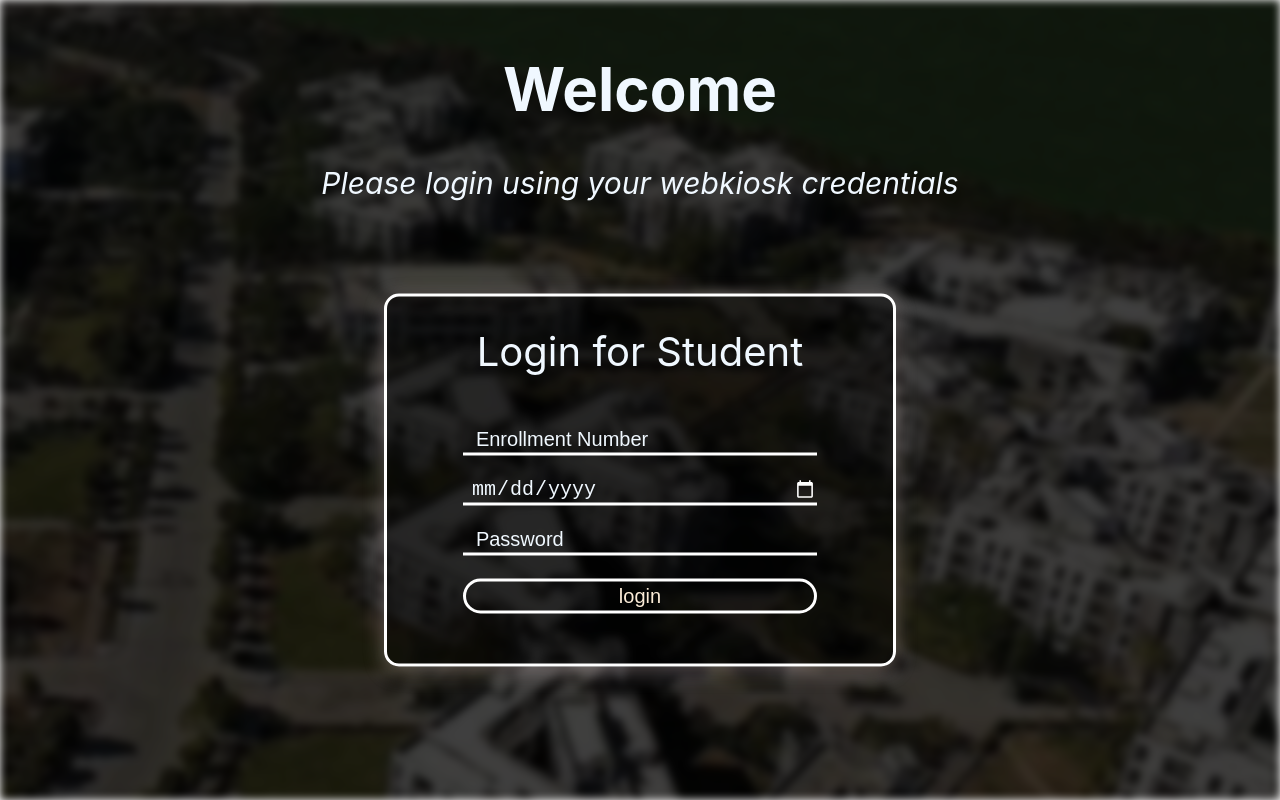
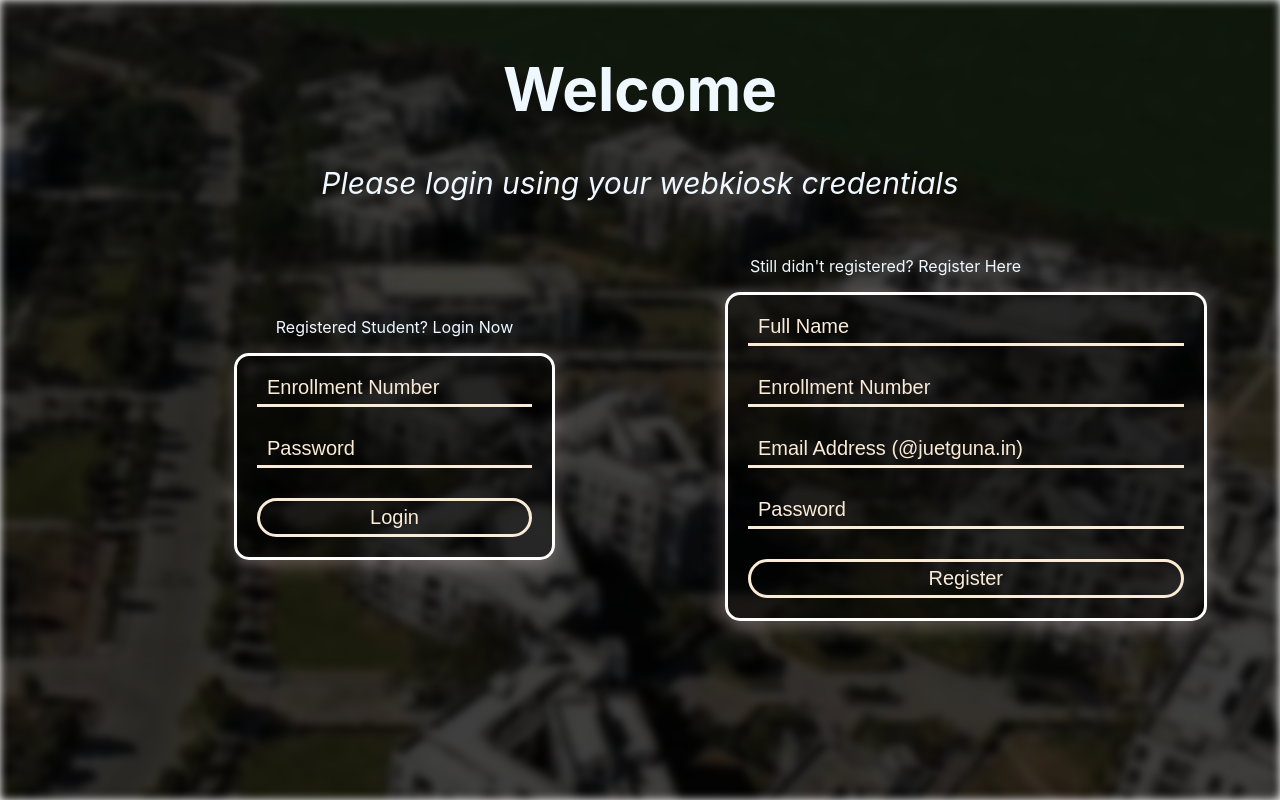
Before and after one commit to github-arjav/College-Outpass-System, a React (Create React App) app in the folder client/: page /Student in a window 1280 px wide. Built offline with nearby package versions, Linux system fonts and the light colour scheme.

Commit message:
created and updated all types of outpasses and modified Student authentication page

```diff
--- a/client/src/AllRoutes.jsx
+++ b/client/src/AllRoutes.jsx
@@ -17,6 +17,8 @@ import WardenPendingOutpasses from "./Pages/PendingOutpasses/WardenPendingOutpas
 import ApprovedOutpassDetails from "./Pages/OutpassDetails/ApprovedOutpassDetails";
 import RejectedOutpassDetails from "./Pages/OutpassDetails/RejectedOutpassDetails";
 import PendingOutpassDetails from "./Pages/OutpassDetails/PendingOutpassDetails";
+import WardenPendingOutpassDetails from "./Pages/OutpassDetails/WardenPendingOutpassDetails";
+import WardenPrevOutpasses from "./Pages/PreviousOutpasses/WardenPrevOutpasses";
 
 const AllRoutes = () => {
     return(
@@ -37,6 +39,8 @@ const AllRoutes = () => {
             <Route path="/ApprovedOutpassDetails" element={<ApprovedOutpassDetails/>}/>
             <Route path="/RejectedOutpassDetails" element={<RejectedOutpassDetails/>}/>
             <Route path="/PendingOutpassDetails" element={<PendingOutpassDetails/>}/>
+            <Route path="/WardenPendingOutpassDetails" element={<WardenPendingOutpassDetails/>}/>
+            <Route path="/WardenPrevOutpasses" element={<WardenPrevOutpasses/>}/>
         </Routes>
     )
 }
--- a/client/src/Components/Outpasses/WardenPendingOutpass.jsx
+++ b/client/src/Components/Outpasses/WardenPendingOutpass.jsx
@@ -8,7 +8,7 @@ const WardenPendingOutpass = () => {
     const navigate = useNavigate()
 
     const handlePassClick = () => {
-        navigate("/")
+        navigate("/WardenPendingOutpassDetails")
     }
 
     return(
--- a/client/src/Pages/Auth/Student.css
+++ b/client/src/Pages/Auth/Student.css
@@ -33,7 +33,132 @@
     font-weight: normal;
 }
 
-.slogin-box{
+.s-auth-container{
+    position: absolute;
+    top: 30%;
+    left: 5%;
+    height: auto;
+    width: 90%;
+    display: flex;
+    justify-content:space-evenly;
+    align-items: center;
+}
+
+.s-login-container{
+    display: flex;
+    flex-direction: column;
+}
+
+.s-login-container p{
+    color: aliceblue;
+    text-align: center;
+}
+
+.s-login-box{
+    border: solid #fff;
+    padding: 10px;
+    border-radius: 15px;
+    background-color: rgb(0,0,0);
+    background-color: rgba(0,0,0, 0.4);
+    box-shadow: rgba(237, 214, 214, 0.35) 0px 5px 20px;
+}
+
+.login{
+    display: grid;
+    gap: 30px;
+    padding: 10px;
+}
+
+.s-login-inp{
+    background: none;
+    outline: none;
+    border: none;
+    border-bottom:solid antiquewhite;
+    padding: 0 0 5px 10px;
+    font-size: 20px;
+    color: antiquewhite;
+}
+
+.s-login-inp::placeholder{
+    color: antiquewhite;
+}
+
+.s-login-btn{
+    background: none;
+    color: antiquewhite;
+    font-size: 20px;
+    border: solid antiquewhite;
+    outline: none;
+    border-radius: 20px;
+    padding: 5px 10px;
+    transition: 0.3s ease;
+}
+
+.s-login-btn:hover{
+    cursor: pointer;
+    color: black;
+    background: antiquewhite;
+    transition: 0.2s ease;
+}
+
+.s-register-container{
+    display: flex;
+    flex-direction: column;
+}
+
+.s-register-container p{
+    color: aliceblue;
+    text-align: center;
+}
+
+.s-register-box{
+    border: solid #fff;
+    padding: 10px;
+    border-radius: 15px;
+    width: 150%;
+    background-color: rgb(0,0,0);
+    background-color: rgba(0,0,0, 0.4);
+    box-shadow: rgba(237, 214, 214, 0.35) 0px 5px 20px;
+}
+
+.register{
+    display: grid;
+    gap: 30px;
+    padding: 10px;
+}
+
+.s-register-inp{
+    background: none;
+    outline: none;
+    border: none;
+    border-bottom:solid antiquewhite;
+    padding: 0 0 5px 10px;
+    font-size: 20px;
+    color: antiquewhite;
+}
+
+.s-register-inp::placeholder{
+    color: antiquewhite;
+}
+
+.s-register-btn{
+    background: none;
+    color: antiquewhite;
+    font-size: 20px;
+    border: solid antiquewhite;
+    outline: none;
+    border-radius: 20px;
+    padding: 5px 10px;
+    transition: 0.3s ease;
+}
+
+.s-register-btn:hover{
+    cursor: pointer;
+    color: black;
+    background: antiquewhite;
+    transition: 0.2s ease;
+}
+/* .slogin-box{
     position: absolute;
     top: 60%;
     left: 50%;
@@ -43,7 +168,7 @@
     text-align: center;
     color: aliceblue;
     border: solid #fff;
-     border-radius: 15px;
+    border-radius: 15px;
     background-color: rgb(0,0,0);
     background-color: rgba(0,0,0, 0.4);
     box-shadow: rgba(237, 214, 214, 0.35) 0px 5px 20px;
@@ -110,4 +235,4 @@
     background-color: antiquewhite;
     color: black;
     transition: 0.3s;
-}
+} */
--- a/client/src/Pages/Auth/Student.jsx
+++ b/client/src/Pages/Auth/Student.jsx
@@ -7,9 +7,13 @@ const Student = () => {
 
     const navigate = useNavigate()
 
-    const handleStudentlogin = (e) => {
+    const handleStudentLogin = (e) => {
         e.preventDefault()
         navigate('/StudentHomePage')
+    }
+
+    const handleStudentRegister = (e) => {
+        e.preventDefault()
     }
 
     return(
@@ -19,14 +23,29 @@ const Student = () => {
                 <h1>Welcome</h1>
                 <h2>Please login using your webkiosk credentials</h2>
             </div>
-            <div className="slogin-box">
-                <p>Login for Student</p>
-                <form className="slogin-form" onSubmit={handleStudentlogin}>
-                    <input type="text" id="enroll" name="enroll" placeholder="Enrollment Number" className="slogin-fld" required/><br />
-                    <input type="date" id="dob" name="dob" placeholder="Date of Birth" className="slogin-fld" required/><br />
-                    <input type="password" id="emppass" name="emppass" placeholder="Password" className="slogin-fld" required/><br />
-                    <input type="submit" value="login" name="login" className="slogin-btn"/>
-                </form>
+            <div className="s-auth-container">
+                <div className="s-login-container">
+                    <p>Registered Student? Login Now</p>
+                    <div className="s-login-box">
+                        <form className="login" onSubmit={handleStudentLogin}>
+                            <input type="text" placeholder="Enrollment Number" className="s-login-inp" required/>
+                            <input type="password" placeholder="Password" className="s-login-inp" required/>
+                            <input type="submit" value="Login" className="s-login-btn"/>
+                        </form>
+                    </div>
+                </div>
+                <div className="s-register-container">
+                    <p>Still didn't registered? Register Here</p>
+                    <div className="s-register-box">
+                        <form className="register" onSubmit={handleStudentRegister}>
+                        <input type="text" placeholder="Full Name" className="s-register-inp" required/>
+                        <input type="text" placeholder="Enrollment Number" className="s-register-inp" required/>
+                        <input type="email" placeholder="Email Address (@juetguna.in)" className="s-register-inp" required/>
+                        <input type="password" placeholder="Password" className="s-register-inp" required/>
+                        <input type="submit" value="Register" className="s-register-btn"/>
+                    </form>
+                    </div>
+                </div>
             </div>
         </div>
     )
--- a/client/src/Pages/HomePage/WardenHomePage.jsx
+++ b/client/src/Pages/HomePage/WardenHomePage.jsx
@@ -7,6 +7,14 @@ const WardenHomePage = () =>{
 
     const navigate = useNavigate()
 
+    const handleWardenPending = () => {
+        navigate('/WardenPendingOutpasses')
+    }
+
+    const handleWardenPrev = () => {
+        navigate('/WardenPrevOutpasses')
+    }
+
     return(
         <div className="s-home">
             <div className="bimage"></div>
@@ -15,10 +23,10 @@ const WardenHomePage = () =>{
                 <h2>What do you want to do?</h2>
             </div>
             <div className="s-home-container">
-                <div className="sfunction">
+                <div className="sfunction" onClick={handleWardenPending}>
                     <button>View pending Outpasses</button>
                 </div>
-                <div className="sfunction">
+                <div className="sfunction" onClick={handleWardenPrev}>
                     <button>View Previous Outpasses</button>
                 </div>
             </div>
--- a/client/src/Pages/OutpassDetails/OutpassDetails.css
+++ b/client/src/Pages/OutpassDetails/OutpassDetails.css
@@ -153,3 +153,31 @@
     font-weight: bold;
     padding: 10px 20px;
 }
+
+.w-approved{
+    color: green;
+    border: solid green;
+    transition: 0.3s ease;
+}
+
+.w-rejected{
+    color: red;
+    border: solid red;
+    transition: 0.3s ease;
+}
+
+.w-approved:hover{
+    cursor: pointer;
+    color: #fff;
+    background-color: green;
+    border: solid green;
+    transition: 0.3s ease;
+}
+
+.w-rejected:hover{
+    cursor: pointer;
+    color: #fff;
+    background-color: red;
+    border: solid red;
+    transition: 0.3s ease;
+}
--- /dev/null
+++ b/client/src/Pages/OutpassDetails/WardenPendingOutpassDetails.jsx
@@ -0,0 +1,51 @@
+import React from 'react'
+
+import "./OutpassDetails.css"
+
+const WardenPendingOutpassDetails = () => {
+  return (
+    <div className='details'>
+        <div className="bimage"></div>
+            <div className="details-text">
+                <h2>Outpass Details</h2>
+            </div>
+            <div className="details-box">
+                <form className="details-form">
+                    <label htmlFor="fname" className='detail-1'>Name:
+                        <input type="text" value="Arjav Jain" className='details-inp' disabled/>
+                    </label>
+                    <label htmlFor="enroll" className='detail-2'>Er. No:
+                        <input type="text" value="201B060" className='details-inp details-width-fix' disabled/>
+                    </label>
+                    <label htmlFor="room" className='detail-3'>Room No:
+                        <input type="number" value="85" className='details-inp details-width-fix' disabled/>
+                    </label>
+                    <label htmlFor="duration" className='detail-4'>Duration:
+                        <input type="number" value="3" className='details-inp details-width-fix' disabled/>
+                    </label>
+                    <label htmlFor="from" className='detail-5'>From:
+                        <input type="date" value="2024-02-01" className='details-inp details-date' disabled/>
+                    </label>
+                    <label htmlFor="to" className='detail-6'>To:
+                        <input type="date" value="2024-02-03" className='details-inp details-date' disabled/>
+                    </label>
+                    <label htmlFor="purpose" className='detail-7'>Purpose of Leave:
+                        <input type="text" value="Family Function" className='details-inp' disabled/>
+                    </label>
+                    <label htmlFor="address" className='detail-8'>Address while on leave:
+                        <input type="text" value="Bhopal (M.P)" className='details-inp' disabled/>
+                    </label>
+                    <label htmlFor="consent" className='detail-9'>Parent Consent:
+                        <input type="file" disabled/>
+                    </label>
+                    <div className="detail-10">
+                        <input type="button" value="Approve" className='status w-approved'/>
+                        <input type="button" value="Reject" className='status w-rejected'/>
+                    </div>
+                </form>
+            </div>
+    </div>
+  )
+}
+
+export default WardenPendingOutpassDetails
--- /dev/null
+++ b/client/src/Pages/PreviousOutpasses/WardenPrevOutpasses.css
@@ -0,0 +1,23 @@
+.w-prev{
+    height: 100vh;
+    width: 100%;
+    box-sizing: border-box;
+    background-image: url("../../Assets/juet.png");
+    background-repeat: no-repeat;
+    background-size: cover;
+}
+
+.w-prev h1{
+    margin: 0;
+    padding: 20px 0 40px 0;
+    text-align: center;
+    font-size: 40px;
+    color:azure;
+    font-weight: normal;
+}
+
+.outpasses{
+    display: grid;
+    gap: 10px;
+    justify-content: center;
+}
--- /dev/null
+++ b/client/src/Pages/PreviousOutpasses/WardenPrevOutpasses.jsx
@@ -0,0 +1,20 @@
+import React from "react";
+
+import StudentApprovedOutpass from "../../Components/Outpasses/StudentApprovedOutpass"
+import StudentRejectedOutpass from "../../Components/Outpasses/StudentRejectedOutpass"
+
+import "./WardenPrevOutpasses.css"
+
+const WardenPrevOutpasses = () => {
+    return(
+        <div className="w-prev">
+            <h1>Find your Previous Outpasses</h1>
+            <div className="outpasses">
+                <StudentApprovedOutpass/>
+                <StudentRejectedOutpass/>
+            </div>
+        </div>
+    )
+}
+
+export default WardenPrevOutpasses
```
